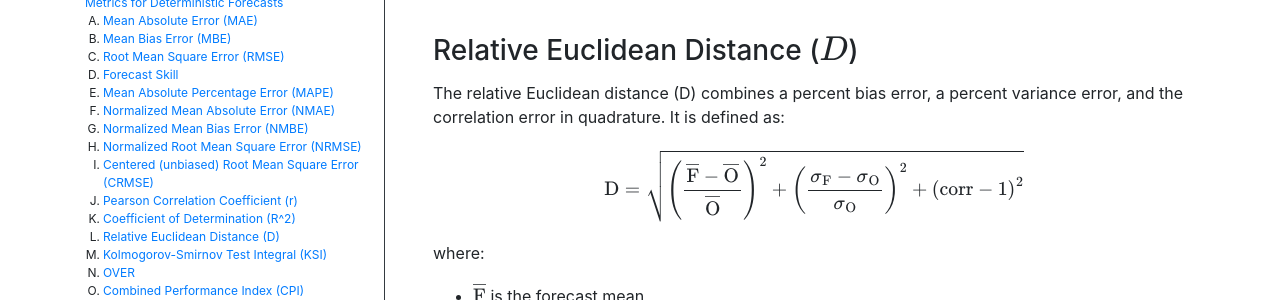
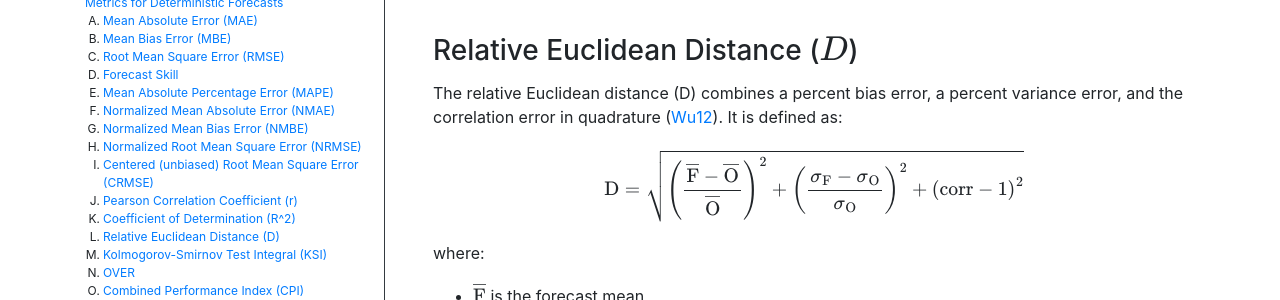
Before and after one commit to SolarArbiter/SolarArbiter.github.io, a Jekyll site: the page built from metrics.md, in a window 1280 px wide and 900 px high, scrolled down 4009 px. Shown: the part 177-477 px from the top of the window. Built offline with Jekyll 4.4.1, drawn with Linux system fonts in a browser that asks for light colours; formulas are drawn with MathJax 3; some of the changed text lies outside the part shown.

Commit message:
reference

```diff
--- a/metrics.md
+++ b/metrics.md
@@ -130,7 +130,7 @@ By this definition, a perfect forecast has a $$ R^2 $$ value of 1.
 
 ### Relative Euclidean Distance ($$ D $$) {#d}
 {: .anchor }
-The relative Euclidean distance (D) combines a percent bias error, a percent variance error, and the correlation error in quadrature. It is defined as:
+The relative Euclidean distance (D) combines a percent bias error, a percent variance error, and the correlation error in quadrature ([Wu12](#ref-wu12)). It is defined as:
 
 $$ \text{D} = \sqrt{
         \left( \frac{\overline{\text{F}} - \overline{\text{O}} }
@@ -468,4 +468,5 @@ Models that include the above can be used to assess value of forecasts, and have
 - [<a name="ref-wang17">Wang17</a>] Q. Wang, and B. M. Hodge, "Enhancing Power System Operational Flexibility with Flexible Ramping Products: A Review", IEEE Transactions on Industrial Informatics, vol. 13, no. 4, pp. 1652-1664, 2017. DOI: [10.1109/TII.2016.2637879](https://doi.org/10.1109/TII.2016.2637879)
 - [<a name="ref-wilks11">Wilks11</a>] D. S. Wilks, "Statistical Methods in the Atmospheric Sciences", 3rd ed. Oxford; Waltham, MA; Academic Press, 2011.
 - [<a name="ref-wilks19">Wilks19</a>] D. S. Wilks, "Statistical Methods in the Atmospheric Sciences", 4th ed. Oxford; Waltham, MA; Academic Press, 2019.
+- [<a name="ref-wu12">Wu12</a>] W. Wu, Y. Liu, and A. K. Betts,  "Observationally based evaluation of NWP reanalyses in modeling cloud properties over the Southern Great Plains", Journal of Geophysical Research, vol. 117, D12202, 2012. DOI: [10.1029/2011JD016971](https://doi.org/10.1029/2011JD016971)
 - [<a name="ref-zhang15">Zhang15</a>] J. Zhang, A. Florita, B. M. Hodge, S. Lu, H. F. Hamann, V. Banunarayanan, A. Brockway,  "A suite of metrics for assessing the performance of solar power forecasting", Solar Energy, vol. 111, pp. 157-175, 2015. DOI: [10.1016/j.solener.2014.10.016](https://doi.org/10.1016/j.solener.2014.10.016)
```
